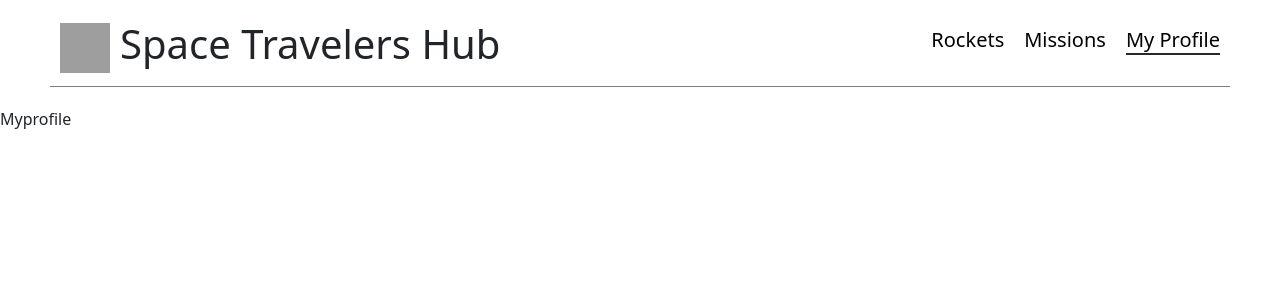
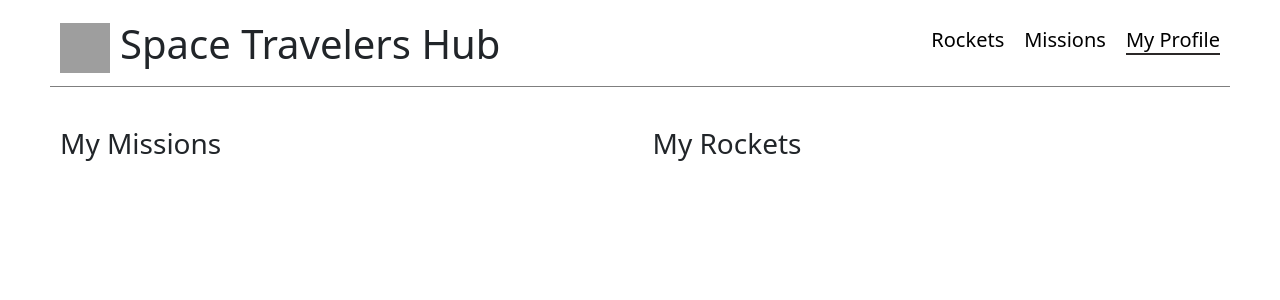
Before and after one commit to AbdifatahYasin1/-react-group-project, a React (Create React App) app: page /myprofile in a window 1280 px wide. Shown: the top 300 px of the page. Built offline with nearby package versions, Linux system fonts and the light colour scheme; grey boxes are pictures that could not be loaded.

Commit message:
feat/profileFilters: complete main features: - Rendered list of all reserved rockets to My profile page - Rendered list of all joined missions in My  profile page - Added loggers for redux

```diff
--- a/src/components/Missions.js
+++ b/src/components/Missions.js
@@ -10,8 +10,10 @@ const Missions = () => {
   const missionsRef = useRef(null);
 
   useEffect(() => {
-    dispatch(fetchMissions());
-  }, [dispatch]);
+    if (missions.length === 0) {
+      dispatch(fetchMissions());
+    }
+  }, [dispatch, missions]);
 
   const handleJoin = (mission) => {
     dispatch(joinMission(mission));
--- a/src/components/Myprofile.js
+++ b/src/components/Myprofile.js
@@ -1,7 +1,44 @@
 import React from 'react';
+import { Table } from 'react-bootstrap';
+import { useSelector } from 'react-redux';
 
-const Myprofile = () => (
-  <div>Myprofile</div>
-);
+const Myprofile = () => {
+  const missions = useSelector((state) => state.missions);
+  const rockets = useSelector((state) => state.rockets.rockets);
+
+  const filteredMissions = missions.filter((mission) => mission.reserved);
+  const filteredRockets = rockets.filter((rocket) => rocket.reserved);
+
+  return (
+    <div style={{ display: 'flex', padding: '20px 60px', gap: '25px' }}>
+      <div style={{ width: '100%' }}>
+        <h3>
+          My Missions
+        </h3>
+        <Table bordered>
+          <tbody>
+            {filteredMissions.map((mission) => (
+              <tr key={mission.mission_id}>
+                <td>{mission.mission_name}</td>
+              </tr>
+            ))}
+          </tbody>
+        </Table>
+      </div>
+      <div style={{ width: '100%' }}>
+        <h3>My Rockets</h3>
+        <Table bordered>
+          <tbody>
+            {filteredRockets.map((rocket) => (
+              <tr key={rocket.id}>
+                <td>{rocket.name}</td>
+              </tr>
+            ))}
+          </tbody>
+        </Table>
+      </div>
+    </div>
+  );
+};
 
 export default Myprofile;
--- a/src/components/Rockets/Rockets.js
+++ b/src/components/Rockets/Rockets.js
@@ -7,8 +7,10 @@ const Rockets = () => {
   const rockets = useSelector((state) => state.rockets.rockets);
   const dispatch = useDispatch();
   useEffect(() => {
-    dispatch(fetchRockets());
-  }, [dispatch]);
+    if (rockets.length === 0) {
+      dispatch(fetchRockets());
+    }
+  }, [dispatch, rockets]);
 
   return (
     <div style={{
--- a/src/index.css
+++ b/src/index.css
@@ -25,3 +25,7 @@ code {
     'Courier New',
     monospace;
 }
+
+body::-webkit-scrollbar {
+  display: none;
+}
--- a/src/redux/store.js
+++ b/src/redux/store.js
@@ -1,4 +1,5 @@
 import { configureStore } from '@reduxjs/toolkit';
+import logger from 'redux-logger';
 import rocketsReducer from './rockets/rockets';
 import missionsReducer from './missions/missions';
 
@@ -7,6 +8,7 @@ const store = configureStore({
     rockets: rocketsReducer,
     missions: missionsReducer,
   },
+  middleware: (getDefaultMiddleware) => getDefaultMiddleware().concat(logger),
 });
 
 export default store;
```
